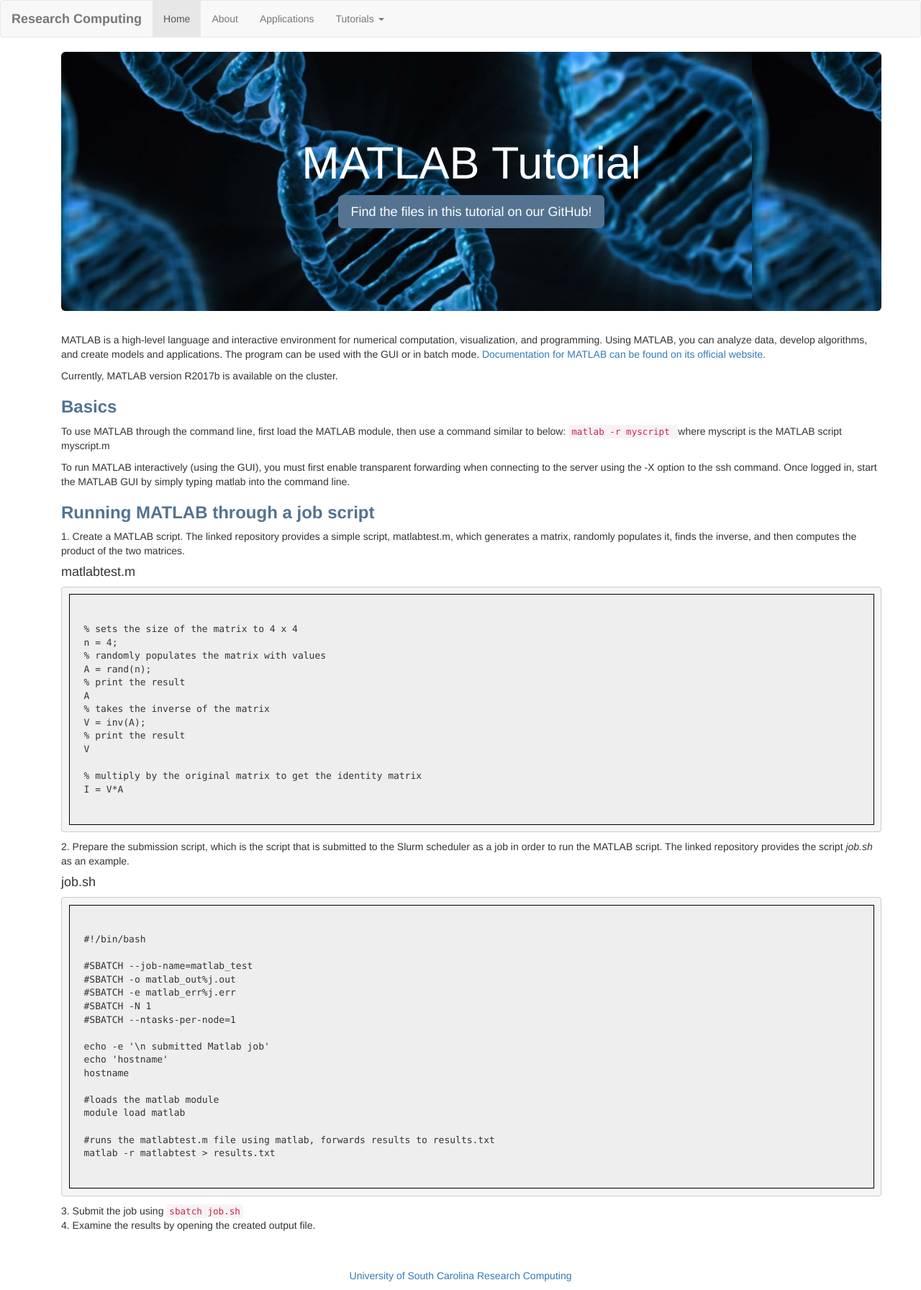
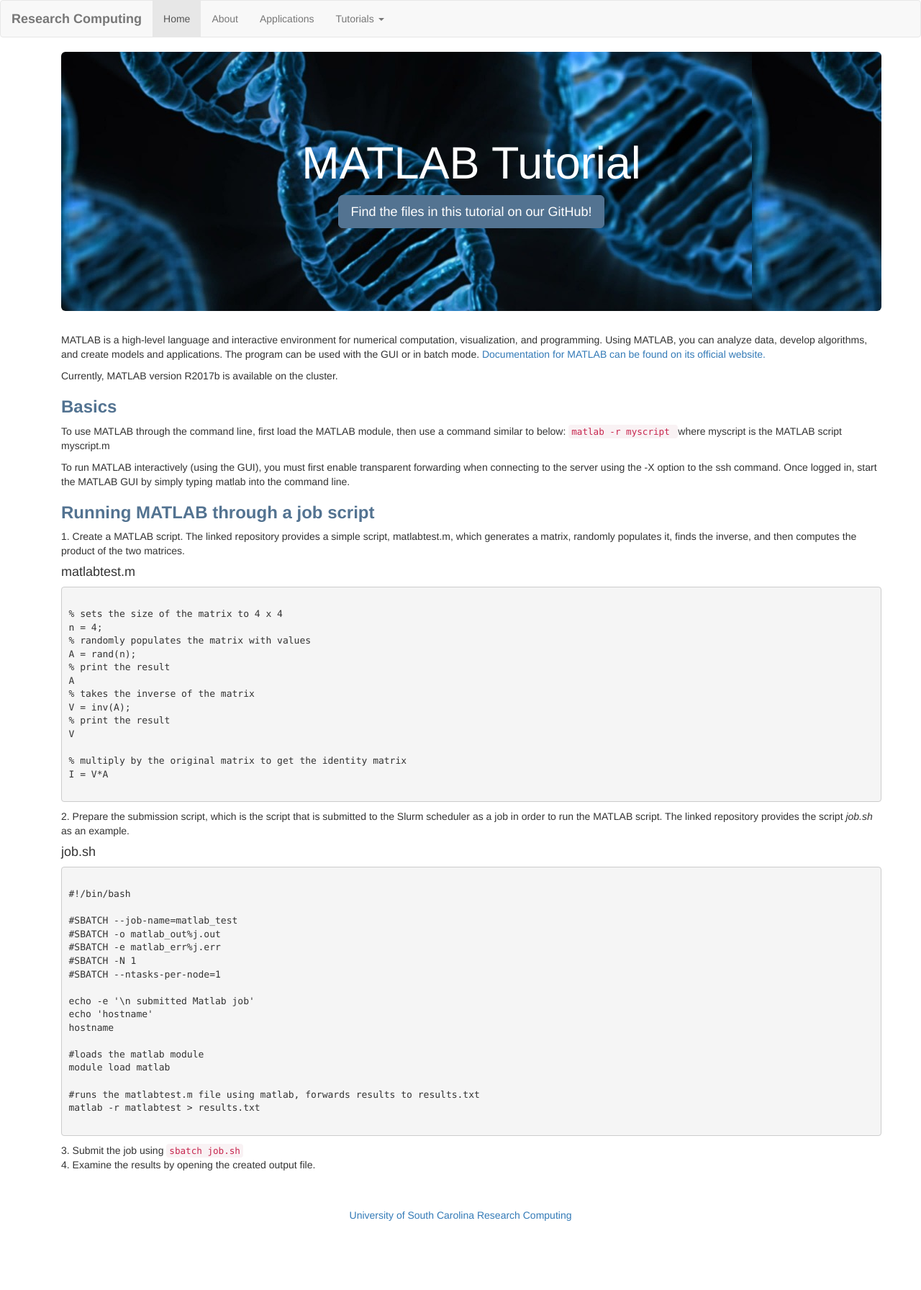
Before and after one commit to aholdeman/malab-test, a Jekyll site: the page built from tutorials/matlab.html, in a window 1280 px wide. Shown: the whole page at 72% size. Built offline with Jekyll 4.4.1, drawn with Linux system fonts in a browser that asks for light colours; after the commit the page ends 1708 px from its top, so only the background shows below that.

Commit message:
Removed pre and code styling from stylesheet

```diff
--- a/_layouts/default.html
+++ b/_layouts/default.html
@@ -2,7 +2,6 @@
 <html>
   <head>
     <title>{{ page.title }}</title>
-
       <link rel="stylesheet" href="https://maxcdn.bootstrapcdn.com/bootstrap/3.4.0/css/bootstrap.min.css">
       <script src="https://ajax.googleapis.com/ajax/libs/jquery/3.3.1/jquery.min.js"></script>
       <script src="https://maxcdn.bootstrapcdn.com/bootstrap/3.4.0/js/bootstrap.min.js"></script>
--- a/css/main.css
+++ b/css/main.css
@@ -1,11 +1,3 @@
-
-pre code {
-    background-color: #eee;
-    border: 1px solid #000;
-    display: block;
-    padding: 20px;
-}
-
 .header-button {
     background-color:#537391;
     border-color: #537391;
```
